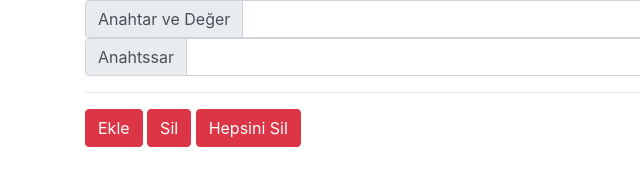
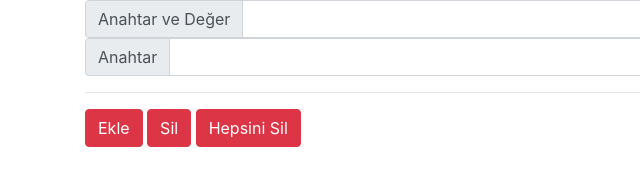
Before and after one commit to AhmetRasB/JavaScript_Udemy_Lessons, a plain HTML site: page Beginning/index26.html in a window 1280 px wide. Shown: the full height of the page, 0-640 px from the left. Drawn offline with nearby package versions, Linux system fonts and the light colour scheme.

Commit message:
Adding Manual

```diff
--- a/Beginning/app26.js
+++ b/Beginning/app26.js
@@ -0,0 +1,5 @@
+// localStorage.setItem("tekrar","burpee");
+
+const value = localStorage.getItem("haraket");
+console.log(value);
+console.log(typeof value);
--- a/Beginning/index26.html
+++ b/Beginning/index26.html
@@ -20,7 +20,7 @@
     </div>
     <div class="input-group">
         <div class="input-group-prepend">
-            <span class="input-group-text" id="">Anahtssar</span>
+            <span class="input-group-text" id="">Anahtar</span>
         </div>
         <input type="text" id = "deletekey" class="form-control">
 
```
